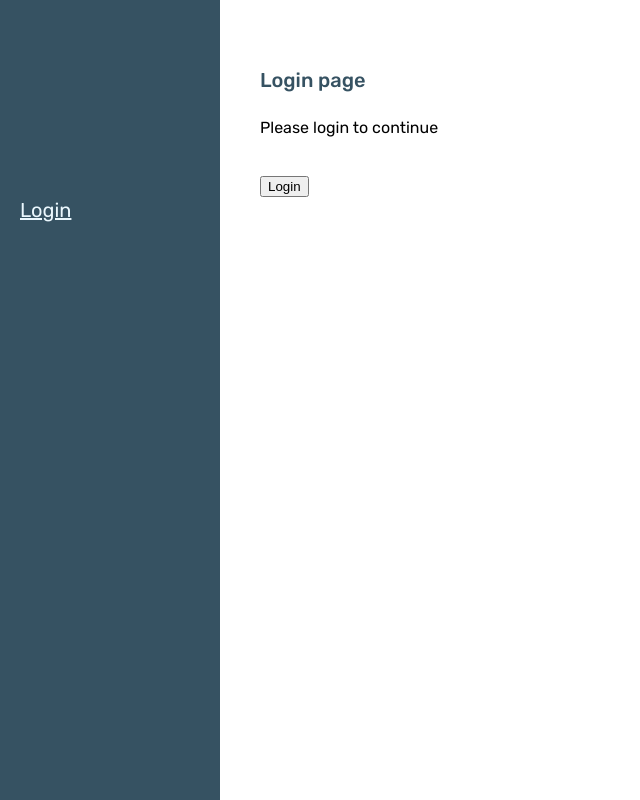
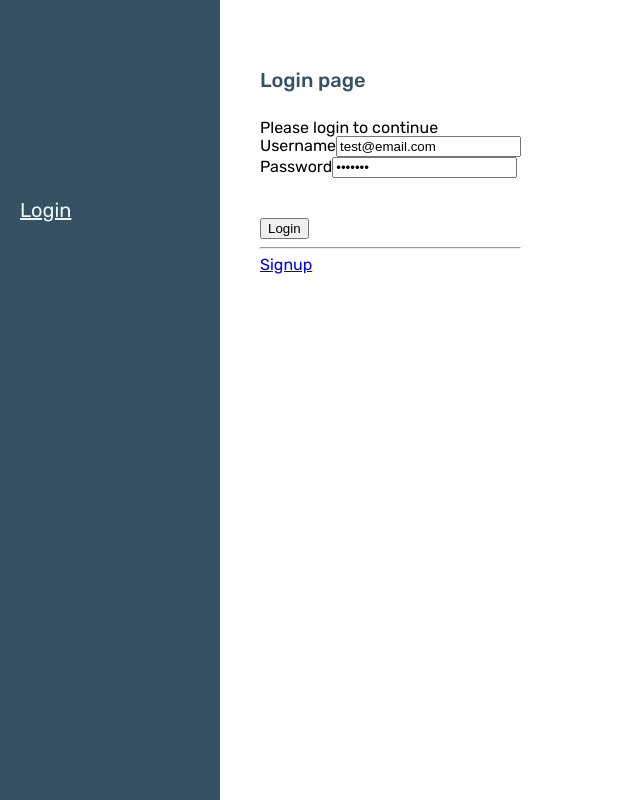
Before and after one commit to adessovic/react-dashboard-app, a React (Create React App) app: page /login in a window 1280 px wide. Shown: the top 800 px of the page, without its empty margins (0-640 px from the left). Built offline with nearby package versions, Linux system fonts and the light colour scheme.

Commit message:
added login logic

```diff
--- a/src/components/Login.tsx
+++ b/src/components/Login.tsx
@@ -1,19 +1,94 @@
-import { useNavigate } from "react-router-dom";
+import { useState } from "react";
+import { Link, useNavigate } from "react-router-dom";
 
 const Login = () => {
 
     const navigate = useNavigate();
 
-    const loginUser = () => {
+    const secret = 'test123';
+    const [email, setEmail] = useState<string>('test@email.com');
+    const [password, setPassword] = useState<string>('');
+
+    /* Login User */
+    async function loginUserAsync() {
+        console.log('Login User Async:', email);
+
+        const response = await fetch(`http://localhost:3030/users/${ email }`,{ method: 'GET' });
+
+        // Request Error
+        if(!response.ok) {
+            throw new Error(`HTTP error! status: ${response.status}`);
+        }
+
+        const responseData = await response.json();
+        console.log('Response Data', responseData);
+        const { data } = responseData;
+
+
+        // No user was found
+        if(!data.email){
+            alert(`No user was found with email: ${ email }`);
+            return;
+        }
+
+        const isSecretOk = (password === secret ? true : false);
+
+        // Validate User Password
+        if(isSecretOk){
+            localStorage.setItem('user', data);
+
+            // Redirect to 'Dashboard' Page
+            navigate('/dashboard');
+        }
+        else{ // Wrong Password
+            alert('Try Again');
+        }
+    }
+
+    /*const loginUser = () => {
+        console.log('Login User:', userEmail);
+
+        fetch(`http://localhost:3030/users/${userEmail}`)
+        .then((response) => response.json())
+        .then((json) => {
+            console.log(json)
+        });
+
         localStorage.setItem('user', 'test');
         navigate('/dashboard');
-    };
+    };*/
+
+
+    /* Set UserName */
+    const emailChange = (e:any) => {
+        setEmail(e.target.value);
+    }
+
+    /* Set Password */
+    const passwordChange = (e:any) => {
+        setPassword(e.target.value);
+    }
 
     return(
         <div className="login">
             <h2>Login page</h2>
+
             <p> Please login to continue</p>
-            <button onClick={loginUser}>Login</button>
+
+            <div>
+                <label htmlFor="username"><b>Username</b></label>
+                <input type="email" placeholder="Enter Email" name="username" defaultValue={email} onChange={emailChange} />
+                <br/>
+                <label htmlFor="password"><b>Password</b></label>
+                <input type="password" placeholder="Enter Password" name="password" defaultValue={secret} onChange={passwordChange} />
+            </div>
+
+            <button onClick={loginUserAsync}>Login</button>
+            <br />
+            <hr/>
+            <Link to='/signup'>Signup</Link>
+
+
         </div>
     )
 }
```
